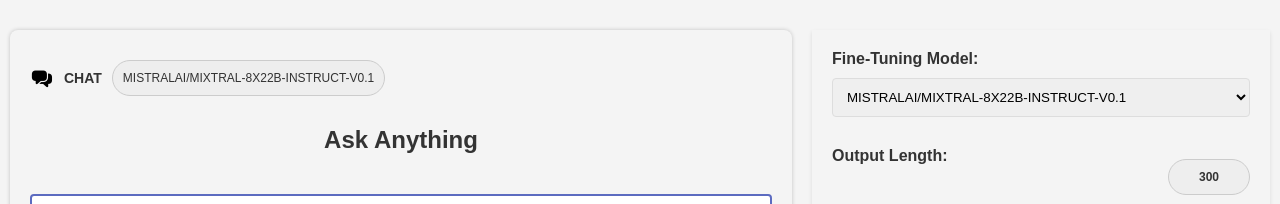
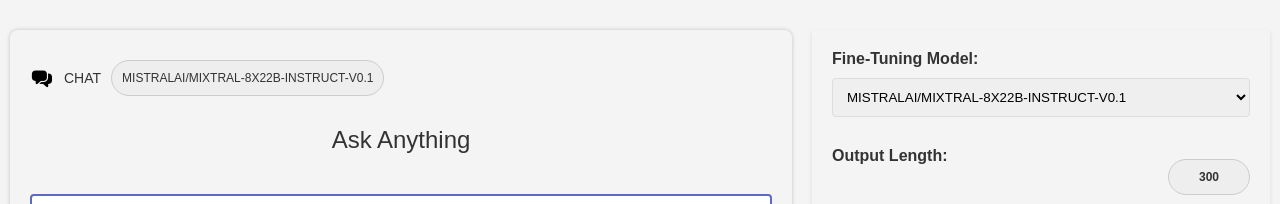
Before and after one commit to create-protocol/create-com-dashboard, a Next.js app: page /prompt in a window 1280 px wide. Shown: the part 122-326 px from the top of the page. Built offline with nearby package versions, Linux system fonts and the light colour scheme.

Commit message:
minor fix

```diff
--- a/src/app/prompt.css
+++ b/src/app/prompt.css
@@ -183,6 +183,7 @@
 }
 
 button {
+  width: 180px;
   background-color: #5C6BC0;
   padding: 10px;
   margin-bottom: 10px;
@@ -249,6 +250,7 @@
 }
 .left-container h1 {
   margin-top: 20px;
+  font-weight: 500;
   font-size: 24px; /* Example size, adjust as needed */
   color: #333; /* Adjust the color as needed */
   margin-bottom: 20px; /* Space below the header */
```
